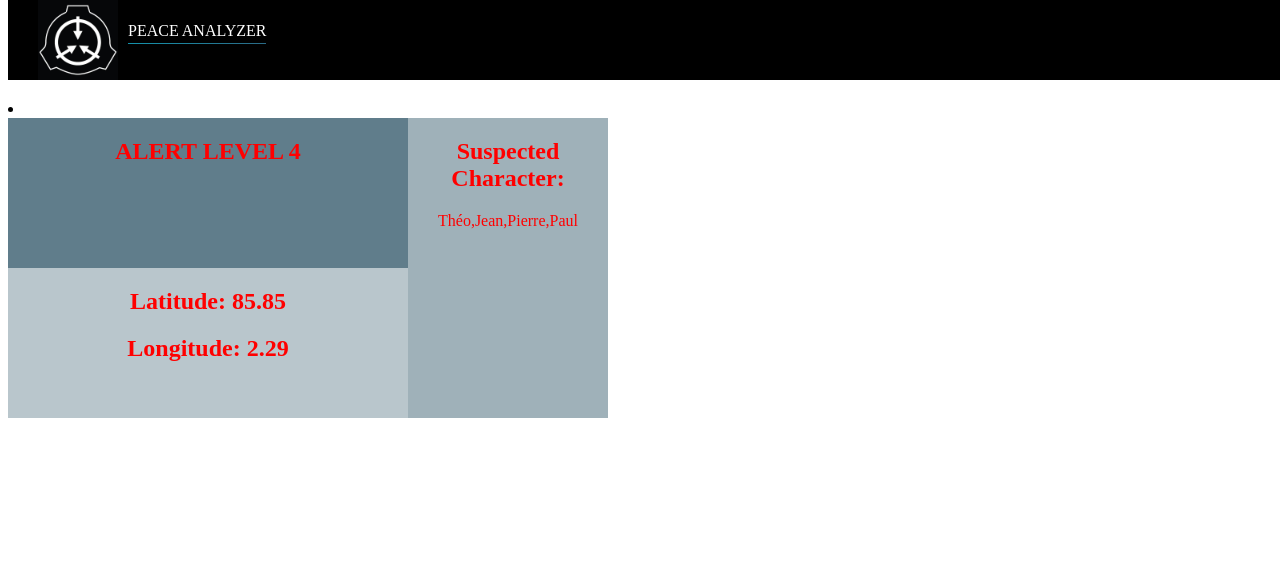
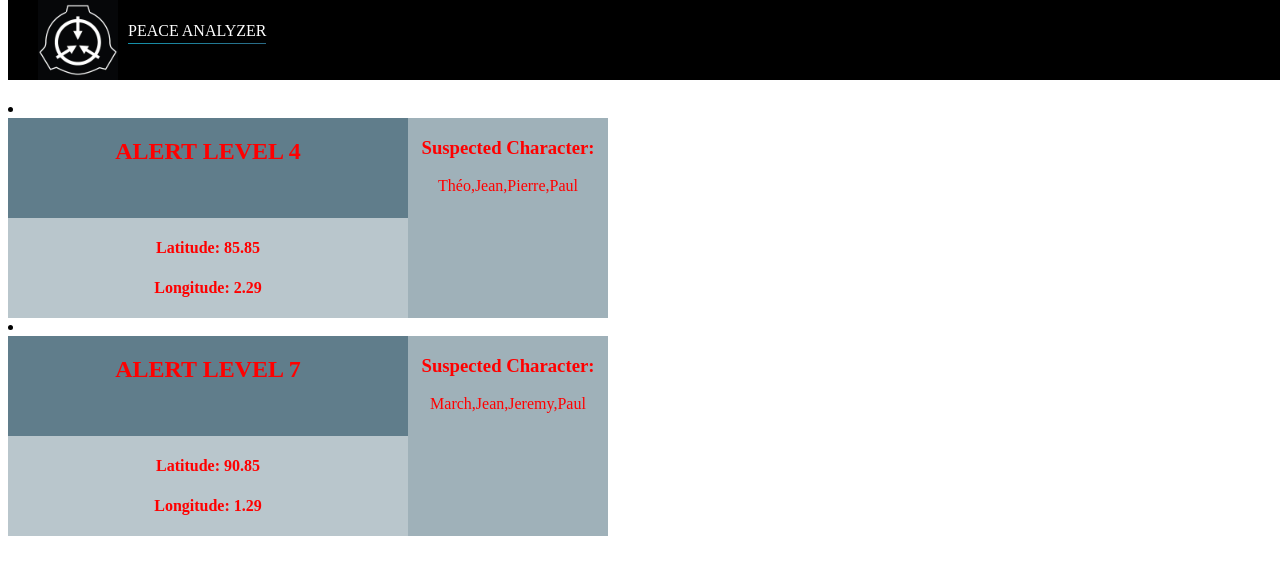
Before and after one commit to TechInTerh/Peace-Project, an Angular app in the folder srvc_website/: page / in a window 1280 px wide. Shown: the top 574 px of the page. Built offline with nearby package versions, Linux system fonts and the light colour scheme.

Commit message:
Fix list, add some space

```diff
--- a/srvc_website/src/app/component/drone-report/drone-report.component.css
+++ b/srvc_website/src/app/component/drone-report/drone-report.component.css
@@ -1,12 +1,15 @@
-h2 , p {
+h2 ,h3,h4, p{
 	text-align: center;
 	color: red;
 }
 
+.li{
+
+}
 .drone-report
 {
 	width: 600px;
-	height: 300px;
+	height: 200px;
 	display: grid;
 	grid-template-columns: 2fr 1fr;
 	grid-template-rows: 1fr 1fr;
--- a/srvc_website/src/app/component/drone-report/drone-report.component.html
+++ b/srvc_website/src/app/component/drone-report/drone-report.component.html
@@ -3,11 +3,11 @@
 		<h2>ALERT LEVEL {{reports.id}}</h2>
 	</div>
 	<div class="localisation">
-		<h2>Latitude: {{reports.lattitude}}</h2>
-		<h2>Longitude: {{reports.longitude}}</h2>
+		<h4>Latitude: {{reports.lattitude}}</h4>
+		<h4>Longitude: {{reports.longitude}}</h4>
 	</div>
 	<div class="datas">
-		<h2>Suspected Character:</h2>
+		<h3>Suspected Character:</h3>
 		<p>    {{reports.names}}</p>
 	</div>
 </div>
--- a/srvc_website/src/app/component/list-report/list-report.component.ts
+++ b/srvc_website/src/app/component/list-report/list-report.component.ts
@@ -25,7 +25,11 @@ export class ListReportComponent implements OnInit {
   }
 
   refresh_list() {
-    //this.reports.push(new Report(7,["March","Jean","Jeremy","Paul"],90.85,1.29));
+
+    if (this.reports.length < 2)
+    {
+      this.reports.push(new Report(7,["March","Jean","Jeremy","Paul"],90.85,1.29));
+    }
     console.log("Refreshing list");
   }
 
```
Also changed, not shown: srvc_website/src/app/component/list-report/list-report.component.css (line endings or trailing spaces).
